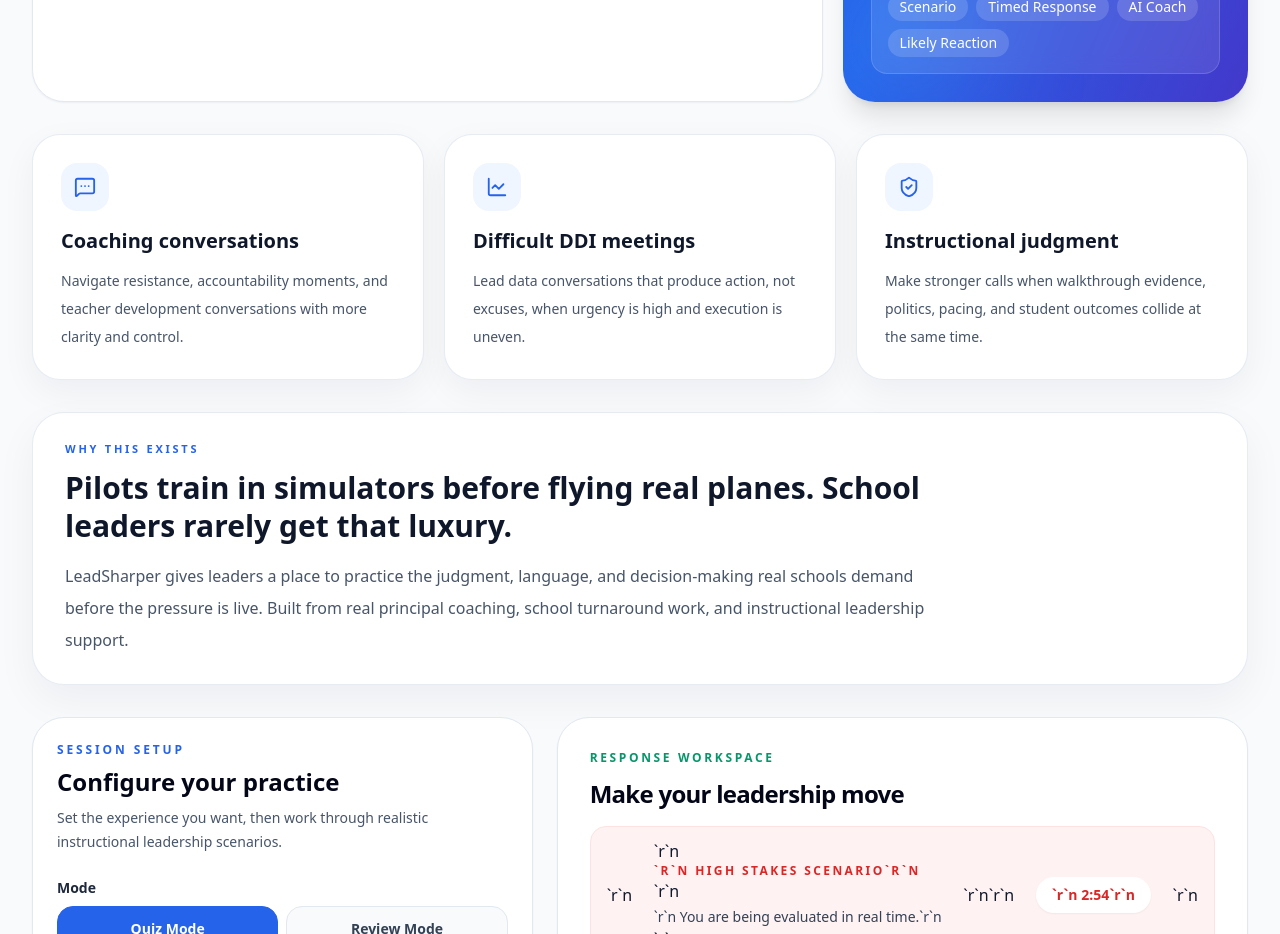
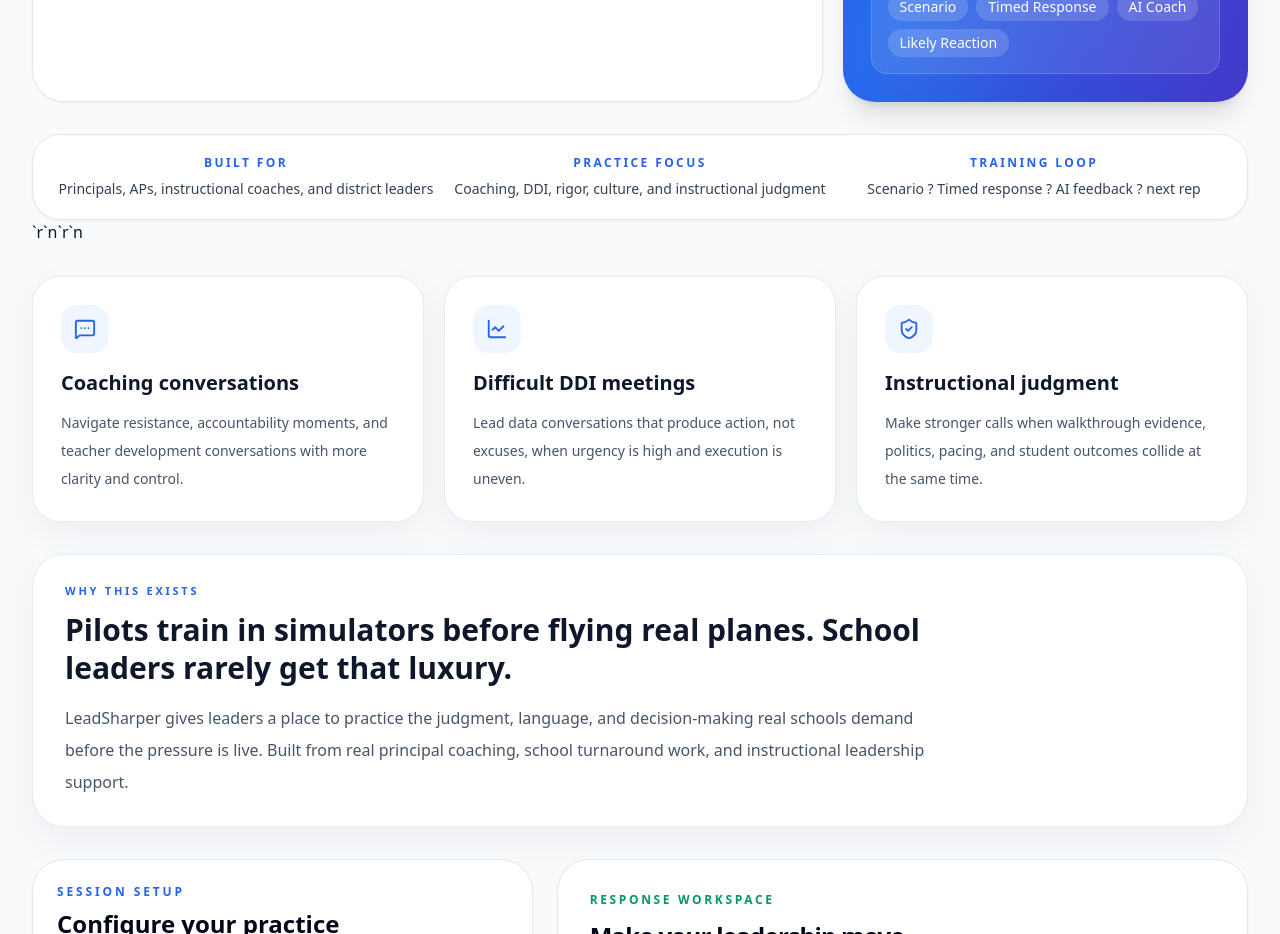
Before and after one commit to jmarc296-jpg/instructional-leadership-practice, a Next.js app: page / in a window 1280 px wide. Shown: the part 900-1834 px from the top of the page. Built offline with nearby package versions, Linux system fonts and the light colour scheme.

Commit message:
Add trust strip to homepage

```diff
--- a/app/page.tsx
+++ b/app/page.tsx
@@ -8,6 +8,7 @@
 import { WhySection } from '@/components/home/why-section'
 import { PracticeWorkspace } from '@/components/practice-workspace'
 import { ProductFooter } from '@/components/home/product-footer'
+import { TrustStrip } from '@/components/home/trust-strip'
 import { useHomeDashboard } from '@/hooks/use-home-dashboard'
 
 export default function HomePage() {
@@ -58,7 +59,7 @@
               />
             </section>
 
-            <FeatureHighlights />
+            <TrustStrip />`r`n`r`n            <FeatureHighlights />
 
             <WhySection />
 
--- /dev/null
+++ b/components/home/trust-strip.tsx
@@ -0,0 +1,34 @@
+export function TrustStrip() {
+  return (
+    <section className="premium-panel rounded-[28px] border border-slate-200 bg-white px-6 py-5 shadow-sm">
+      <div className="grid gap-4 text-center md:grid-cols-3">
+        <div>
+          <div className="text-xs font-semibold uppercase tracking-[0.2em] text-blue-600">
+            Built For
+          </div>
+          <div className="mt-2 text-sm font-medium text-slate-700">
+            Principals, APs, instructional coaches, and district leaders
+          </div>
+        </div>
+
+        <div>
+          <div className="text-xs font-semibold uppercase tracking-[0.2em] text-blue-600">
+            Practice Focus
+          </div>
+          <div className="mt-2 text-sm font-medium text-slate-700">
+            Coaching, DDI, rigor, culture, and instructional judgment
+          </div>
+        </div>
+
+        <div>
+          <div className="text-xs font-semibold uppercase tracking-[0.2em] text-blue-600">
+            Training Loop
+          </div>
+          <div className="mt-2 text-sm font-medium text-slate-700">
+            Scenario ? Timed response ? AI feedback ? next rep
+          </div>
+        </div>
+      </div>
+    </section>
+  )
+}
```
